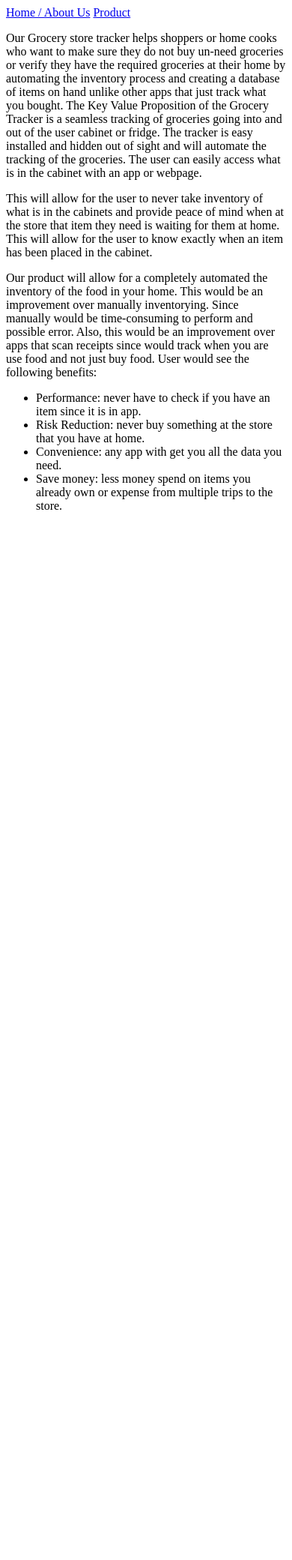
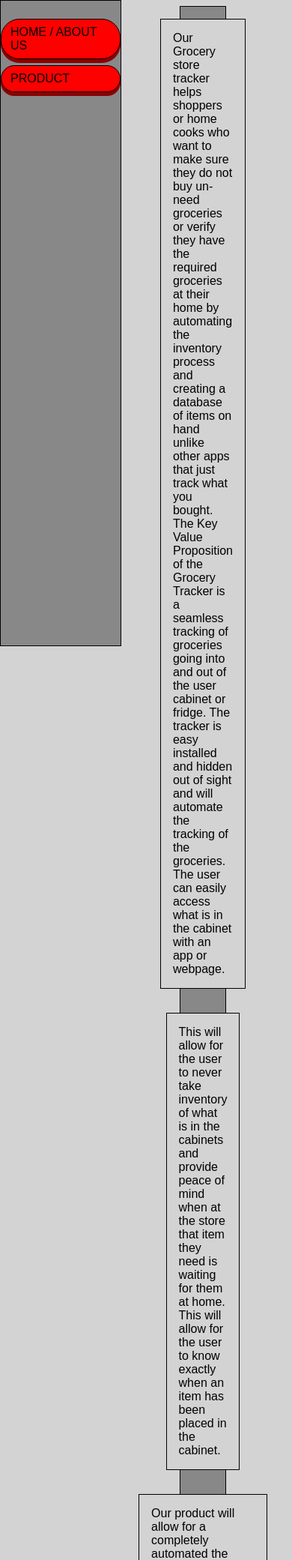
Before and after one commit to jas003ucsd/ECE140B_website, a Python web app: template web/src/templates/KVP.html in a window 390 px wide. Shown: the top 2081 px of the page at 75% size. Before the commit the page ends 680 px from the top, so only its background shows below. Run offline with Jinja, Linux system fonts and the light colour scheme; the template is opened without the code that fills it, so the values that code supplies are empty.

Commit message:
update mobile

```diff
--- a/web/src/public/css/myStyleSheet.css
+++ b/web/src/public/css/myStyleSheet.css
@@ -1,56 +1,116 @@
-/* NAVBAR STYLING STARTS */
-.navbar {
- display: flex;
- align-items: center;
- justify-content: space-between;
- padding: 20px;
- background-color: teal;
- color: #fff;
+/*body {
+    padding: 1rem;
+    font-family: sans-serif;
+    font-size: 16pt;
+    box-sizing: border-box;
+    background: lightGray;
+}*/
+
+.product {
+    background: lightblue;
+    border: .1rem solid black;
+    box-shadow: 0 5px 5px cornflowerblue;
+    padding: 1rem;
+    margin: 1rem;
 }
-.nav-links a {
- color: #fff;
+.learnCSS {
+    background: red;
+    border: .1rem solid black;
+    box-shadow: 0 5px 5px darkred;
+    padding: 1rem;
+    margin: 1rem;
 }
-/* LOGO */
-.logo {
- font-size: 32px;
+
+section {
+    display: grid;
+    grid-template-columns: 1fr;
+    grid-gap:1.5rem;
 }
-/* NAVBAR MENU */
-.menu {
- display: flex;
- gap: 1em;
- font-size: 18px;
+@media all and (min-width: 800px) {
+    section {
+        display: grid;
+        grid-template-columns: 1fr 1fr;
+        grid-gap:1rem;
+    }
+    .sidenav {
+        height: 10rem;
+        width: 100%;
+        position: fixed;
+        z-index: 1;
+        top: 0;
+        left: 0;
+        background-color: #888888;
+        overflow-x: hidden;
+        padding-top: 1rem;
+        border: .1rem solid black;
+    }
 }
-.menu li:hover {
- background-color: #4c9e9e;
- border-radius: 5px;
- transition: 0.3s ease;
+
+.main {
+    margin-left: 10rem;
+    padding: 0rem 5rem;
+    /*padding: 1rem;*/
+    font-family: sans-serif;
+    font-size: 1rem;
+    box-sizing: border-box;
+    background: lightGray;
 }
-.menu li {
- padding: 5px 14px;
+.sidenav {
+    height: 100%;
+    width: 10rem;
+    position: fixed;
+    z-index: 1;
+    top: 0;
+    left: 0;
+    background-color: #888888;
+    overflow-x: hidden;
+    padding-top: 1rem;
+    border: .1rem solid black;
 }
-/* DROPDOWN MENU */
-.services {
- position: relative;
+
+.sidenav a {
+  display: block;
+  margin-top: .5rem;
+  border: .1rem solid black;
+  /*padding: 2rem;*/
+  background-color: red;
+  border-radius: 25px;
+  box-shadow: 0 5px 0 darkred;
+  color: black;
+  padding: .5rem .75rem;
+  position: relative;
+  text-decoration: none;
+  text-transform: uppercase;
 }
-.dropdown {
- background-color: rgb(1, 139, 139);
- padding: 1em 0;
- position: absolute; /*WITH RESPECT TO PARENT*/
- display: none;
- border-radius: 8px;
- top: 35px;
+
+.sidenav a:hover {
+  background-color: #ce0606;
 }
-.dropdown li + li {
- margin-top: 10px;
+
+.sidenav a:active {
+  box-shadow: none;
+  top: 5px;
 }
-.dropdown li {
- padding: 0.5em 1em;
- width: 8em;
- text-align: center;
+
+.container {
+    display: flex;
+    flex-direction: row;
+    flex-wrap: nowrap;
+    flex-flow: column wrap;
+    justify-content: center;
+    align-items: stretch;
+    align-content: center;
+    background-color: #888888;
+    border: .1rem solid black;
 }
-.dropdown li:hover {
- background-color: #4c9e9e;
+
+.item {
+    order: 5;
+    flex-grow: 4;
+    flex-shrink: 3;
+    align-self: center;
+    border: .1rem solid black;
+    padding: 1rem;
+    margin: 1rem;
+    background: lightGray;
 }
-.services:hover .dropdown {
- display: block;
-}
```
Also changed, not shown: web/src/server.py (+4 -4 lines), web/src/templates/index.html (+44 -90 lines).
